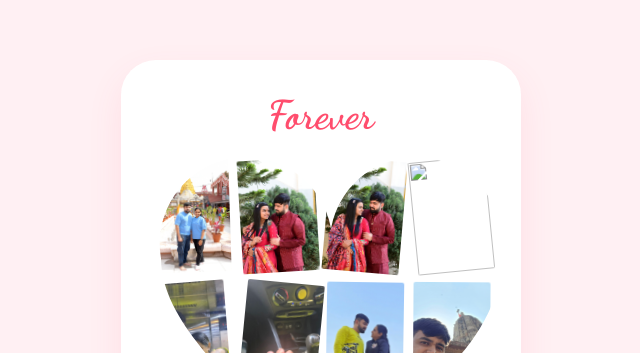
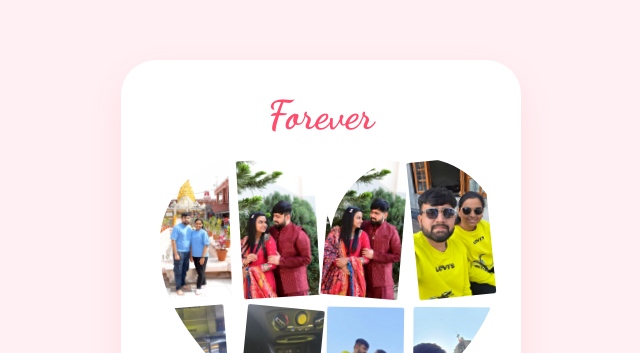
Before and after one commit to vahali/Love, a plain HTML site: page index.html in a window 1280 px wide. Shown: the part 4088-4441 px from the top of the page, without its empty margins (319-959 px from the left). Drawn offline with Linux system fonts and the light colour scheme.

Commit message:
Update index.html

```diff
--- a/index.html
+++ b/index.html
@@ -176,7 +176,7 @@
     </section>
 
     <script>
-        const imageList = ["Images/1.jpg", "Images/2.jpg", "Images/3.jpg", "Images/4jpg", "Images/5.jpg", "Images/6.jpg", "Images/7.jpg", "Images/8.jpg", "Images/9.jpg", "Images/10.jpg", "Images/11.jpg", "Images/12.jpg", "Images/13.jpg", "Images/14jpg", "Images/15.jpg", "Images/16.jpg", "Images/17.jpg", "Images/18.jpg", "Images/19.jpg", "Images/20.jpg"];
+        const imageList = ["Images/1.jpg", "Images/2.jpg", "Images/3.jpg", "Images/4.jpg", "Images/5.jpg", "Images/6.jpg", "Images/7.jpg", "Images/8.jpg", "Images/9.jpg", "Images/10.jpg", "Images/11.jpg", "Images/12.jpg", "Images/13.jpg", "Images/14jpg", "Images/15.jpg", "Images/16.jpg", "Images/17.jpg", "Images/18.jpg", "Images/19.jpg", "Images/20.jpg"];
 
         const journeyData = [
             {d:1, s:"It was a very meaningful meeting, especially it happens We engaged in a thorough Q&A session from both sides, ensuring everything was on the table. Most importantly, we took a major life-changing decision together. While there is a natural bit of worry given the scale of the choice, there is a strong sense of positivity and faith in our path forward. Following our follow-up conversation over the phone, I feel much more reassured that the future will be smooth. We have truly started to understand each other."},
```
